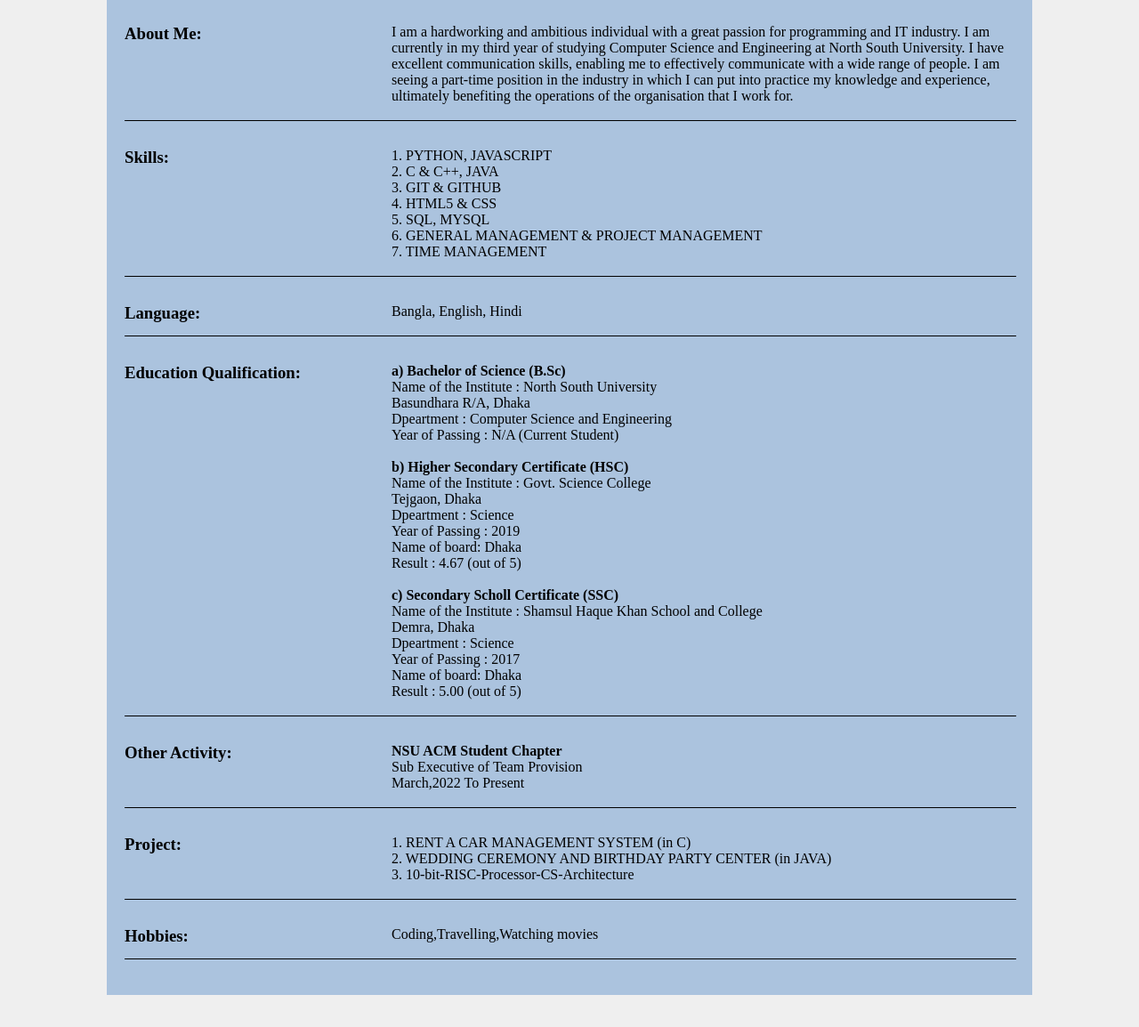
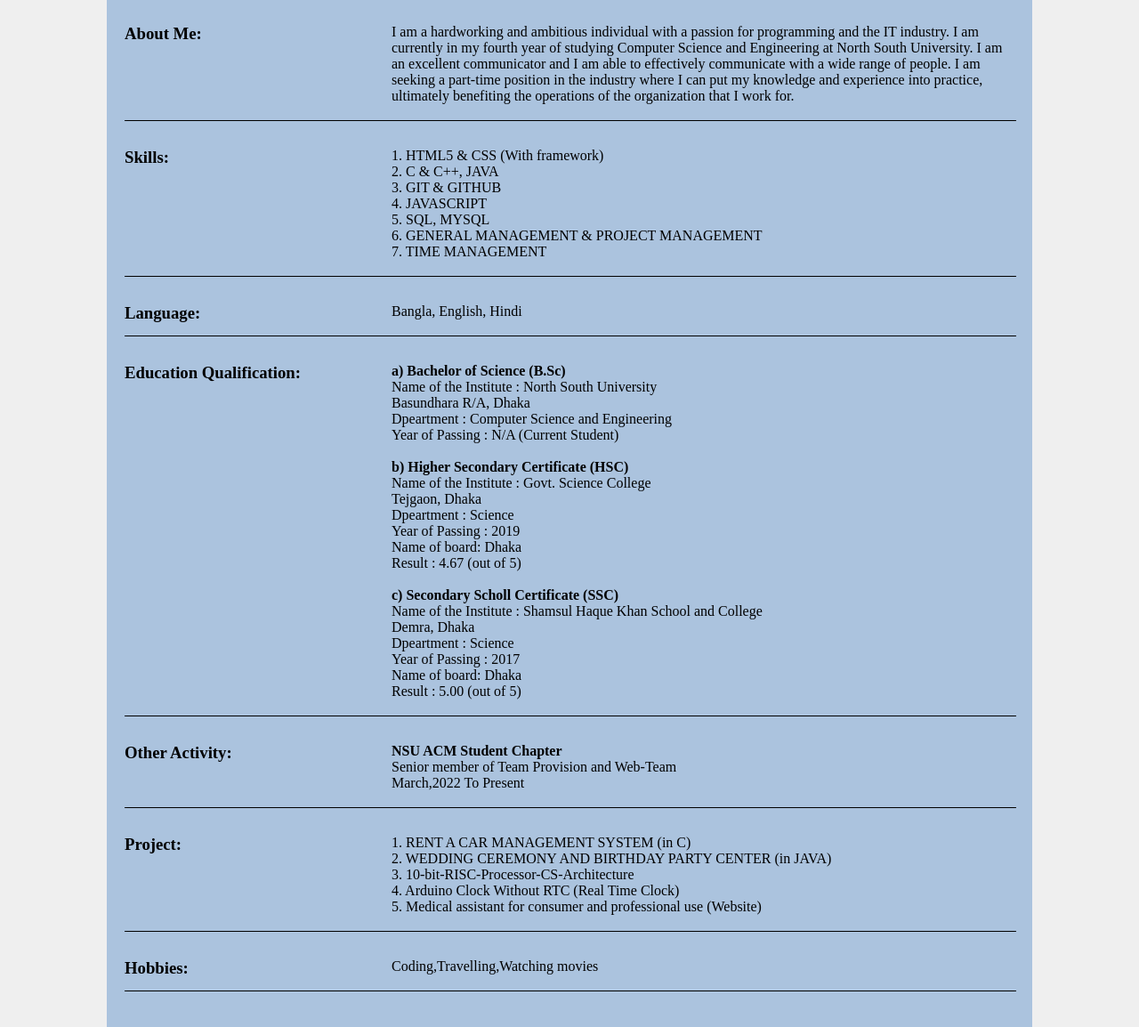
Before and after one commit to SheaikhNazib/Nazib_CV, a plain HTML site: page index.html in a window 1280 px wide. Shown: the part 146-1300 px from the top of the page at 89% size. Before the commit the page ends 1264 px from the top, so only its background shows below. Drawn offline with Linux system fonts and the light colour scheme.

Commit message:
first commit

```diff
--- a/index.html
+++ b/index.html
@@ -42,13 +42,10 @@
                     <h3>About Me:</h3>
                 </div>
                 <div class="right_div">
-                    <p>I am a hardworking and ambitious individual with a great passion for programming and IT industry. I am currently in my third year of studying Computer Science and Engineering at North South University. I have excellent communication skills, enabling me to effectively communicate with a wide range of people. I am seeing a part-time position in the industry in which I can put into practice my knowledge and experience, ultimately benefiting the operations of the organisation that I work for.</p>
+                    <p>I am a hardworking and ambitious individual with a passion for programming and the IT industry. I am currently in my fourth year of studying Computer Science and Engineering at North South University. I am an excellent communicator and I am able to effectively communicate with a wide range of people. I am seeking a part-time position in the industry where I can put my knowledge and experience into practice, ultimately benefiting the operations of the organization that I work for.</p>
                     <br>
                 </div>
             </div>
-
-
-
         </section>
         <!---------------------------------------------------------------------About me End----------------------------------->
 
@@ -62,16 +59,14 @@
                     <h3>Skills:</h3>
                 </div>
                 <div class="right_div">
-                   <p>1. PYTHON, JAVASCRIPT</p>
+                   <p>1. HTML5 & CSS (With framework)</p>
                    <p>2. C & C++, JAVA</p>
                    <p>3. GIT & GITHUB</p>
-                   <p>4. HTML5 & CSS</p>
+                   <p>4. JAVASCRIPT</p>
                    <p>5. SQL, MYSQL</p>
                    <p>6. GENERAL MANAGEMENT & PROJECT MANAGEMENT</p>
                    <p>7. TIME MANAGEMENT</p>
                    <br>
-
-
                 </div>
             </div>
 
@@ -130,10 +125,6 @@
                     <p>Name of board: Dhaka</p>
                     <p>Result : 5.00 (out of 5)</p>
                     <br>
-
-
-
-
                 </div>
             </div>
         </section>
@@ -149,7 +140,7 @@
                 </div>
                 <div class="right_div">
                    <h4>NSU ACM Student Chapter</h4>
-                   <p>Sub Executive of Team Provision</p>
+                   <p>Senior member of Team Provision and Web-Team</p>
                    <p>March,2022 To Present</p>
                    <br>
 
@@ -159,8 +150,6 @@
         <!-------------------------------------------------------------------Other_Activity Section END------->
         <div class="clear_div"></div>
         <hr class="common_hr">
-
-
         <!--------------------------------------------------------PROJECT Section Start---------------------------->
         <section id="project_section">
             <div class="content">
@@ -171,12 +160,15 @@
                    <p>1. RENT A CAR MANAGEMENT SYSTEM (in C)</p>
                    <p>2. WEDDING CEREMONY AND BIRTHDAY PARTY CENTER (in JAVA)</p>
                    <P>3. 10-bit-RISC-Processor-CS-Architecture</P>
+                   <P>4. Arduino Clock Without RTC (Real Time Clock)</P>
+                   <P>5. Medical assistant for consumer and professional use (Website)</P>
                    <br>
-
                 </div>
             </div>
         </section>
         <!-------------------------------------------------------------------HOBBIES Section END------->
+
+
         <div class="clear_div"></div>
         <hr class="common_hr">
 
@@ -197,17 +189,10 @@
         <div class="clear_div"></div>
         <hr class="common_hr">
 
-
-
-
     </main>
     <!-- ------------------------------------ HEADER END------------------------------------------------>
+   </div>
 
-    <footer>
-
-    </footer>
-
-   </div>
    <!-- ------------------------------------ container end------------------------------------------------>
 
 </body>
```
